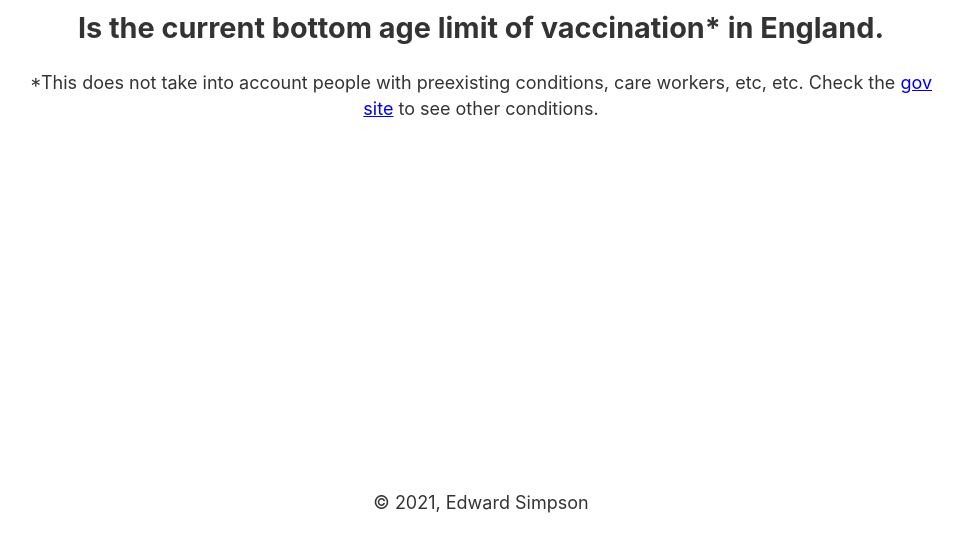
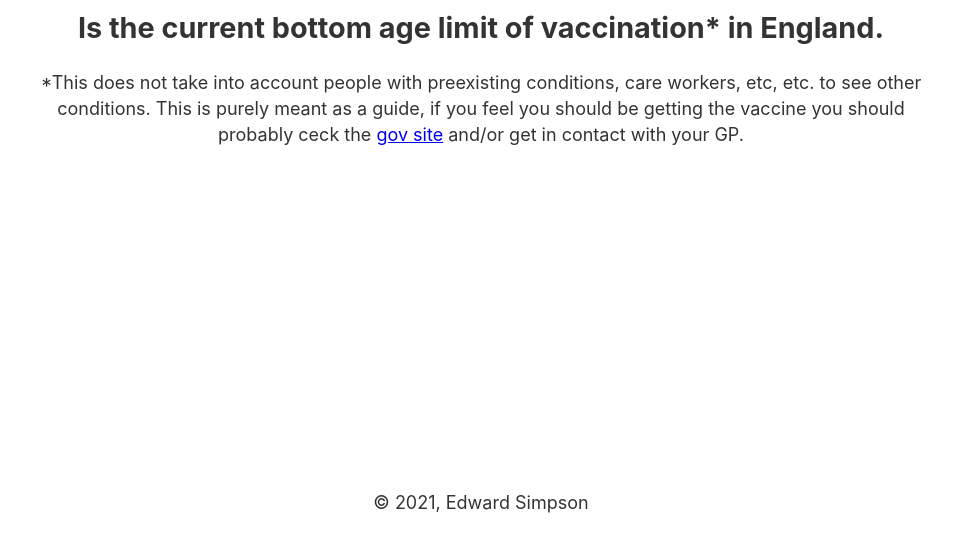
Before and after one commit to edward-simpson/canIGetVaccinatedYet.co.uk, a Gatsby site: page / in a window 1280 px wide. Shown: the part 258-800 px from the top of the page, without its empty margins (159-1122 px from the left). Built offline with nearby package versions, Linux system fonts and the light colour scheme; Gatsby itself is replaced by a stand-in of ours; no server answers.

Commit message:
DD#0000: fix: more disclamer :eyeroll:

```diff
--- a/src/pages/index.tsx
+++ b/src/pages/index.tsx
@@ -13,11 +13,13 @@ const IndexPage = () => (
     <h2>Is the current bottom age limit of vaccination* in England.</h2>
     <p>
       *This does not take into account people with preexisting conditions, care
-      workers, etc, etc. Check the{" "}
+      workers, etc, etc. to see other conditions. This is purely meant as a
+      guide, if you feel you should be getting the vaccine you should probably
+      ceck the{" "}
       <Link to="https://www.nhs.uk/conditions/coronavirus-covid-19/coronavirus-vaccination/book-coronavirus-vaccination/">
         gov site
       </Link>{" "}
-      to see other conditions.
+      and/or get in contact with your GP.
     </p>
   </Layout>
 );
```
